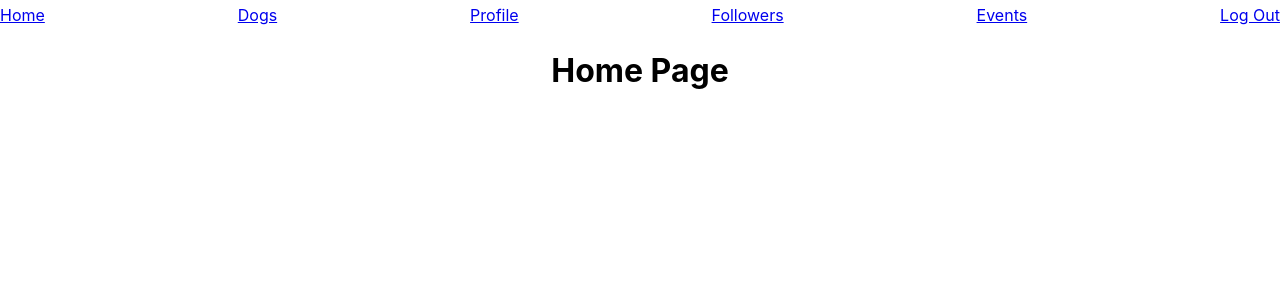
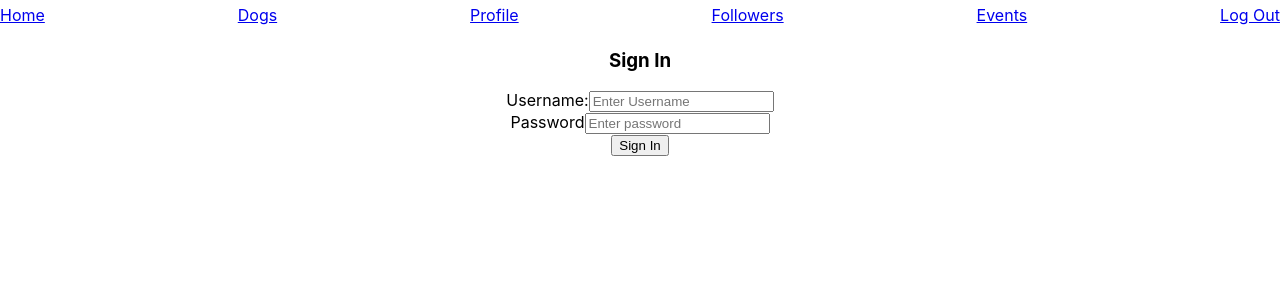
Before and after one commit to acasarsa/paw-pals-front, a React (Create React App) app: page / in a window 1280 px wide. Shown: the top 300 px of the page. Built offline with nearby package versions, Linux system fonts and the light colour scheme.

Commit message:
Working on Login

```diff
--- a/src/App.js
+++ b/src/App.js
@@ -4,7 +4,6 @@ import {Route, Switch} from 'react-router-dom';
 import Nav from './components/Nav';
 import DogProfile from './components/DogProfile'
 import DogIndex from './components/DogIndex'
-// import DogContainer from './containers/DogContainer'
 import Auth from './components/Auth'
 import MainContainer from './containers/MainContainer';
 import SignUp from './components/SignUp'
@@ -12,9 +11,9 @@ import EventsIndex from './components/EventsIndex'
 import EventsForm from './components/EventsForm'
 
 
-const requestHeaders = {
-    'Accept': 'application/json',
-    'Content-Type': 'application/json' }
+// const requestHeaders = {
+//     'Accept': 'application/json',
+//     'Content-Type': 'application/json' }
 
 // import {DogProfile, DogIndex, Auth, MainContainer, Nav, SignUp, EventsIndex, EventsForm } from './components'
 
@@ -30,7 +29,7 @@ class App extends React.Component {
                     <Route path='/events' component={EventsIndex}/>
                     <Route path='/login' component={Auth}/>
                     <Route path='/signup' component={SignUp}/>
-                    <Route exact path='/' component={MainContainer}/>
+                    <Route path='/' component={MainContainer}/>
                 </Switch>
             </div>
           );
--- a/src/components/Auth.js
+++ b/src/components/Auth.js
@@ -1,26 +1,57 @@
 import React from 'react';
 
+
+
 class Auth extends React.Component {
+    state = {
+        username: '',
+        password: ''
+    }
+
+
+
+    handleSubmit = (event) => {
+        event.preventDefault()
+        const {username, password} = this.state
+        let newLogin = {username, password}
+        fetch("http://localhost:3000/api/v1/dogs", {
+            method:"POST",
+            headers:{
+                'Content-Type': 'application/json',
+                Accept: 'application/json'
+            },
+            body: JSON.stringify({newLogin})
+        })
+        .then(resp => resp.json())
+        .then(data => console.log(data))
+    }
+
+
+    addInfo = (event) => {
+        const {value} = event.target
+        this.setState({[event.target.name]: value})
+    }
+
     render(){
+        console.log(this.state)
         return (
-            <form>
+            <form onSubmit={this.handleSubmit}>
             <h3>Sign In</h3>
-            <div className="form-group">
+            <div>
                 <label>Username:</label>
-                <input type="text" className="form-control" placeholder="Enter Username" />
+                <input onChange={this.addInfo} type="text" name="username" placeholder="Enter Username" />
             </div>
 
-            <div className="form-group">
+            <div>
                 <label>Password</label>
-                <input type="password" className="form-control" placeholder="Enter password" />
+                <input onChange={this.addInfo} type="password" name="password"  placeholder="Enter password" />
             </div>
 
-            <button type="submit" className="btn btn-primary btn-block">Sign In</button>
-            {/* <p className="forgot-password text-right">
-                Already registered <a href="#">sign in?</a>
-            </p> */}
+            <button type="submit">Sign In</button>
+
         </form>
        )
     }
 }
 export default Auth;
+// onClick={() => history.push('/dogs')}
--- a/src/components/Nav.js
+++ b/src/components/Nav.js
@@ -7,7 +7,7 @@ const Nav = props => {
         <div className="simple-flex-row">
             <Link to="/">Home</Link>
             <Link to="/dogs">Dogs</Link>
-            <Link to="/">Profile</Link>
+            <Link to="/"> Profile</Link>
             <Link to="/">Followers</Link>
             <Link to="/">Events</Link>
             <div className="simple-flex-row right-corner">
--- a/src/containers/MainContainer.js
+++ b/src/containers/MainContainer.js
@@ -1,11 +1,14 @@
 import React  from 'react'
+import Auth from '../components/Auth'
+
+
 
 
 class MainContainer extends React.Component {
     render(){
         return(
         <div>
-                <h1> Home Page</h1>
+            <Auth/>
         </div>
         )
 
@@ -13,3 +16,6 @@ class MainContainer extends React.Component {
 }
 
   export default MainContainer
+
+  //MainContainer is the homepage (LoginPage)
+  //
```
Also changed, not shown: src/components/Home.js (added, +15 -0 lines).
